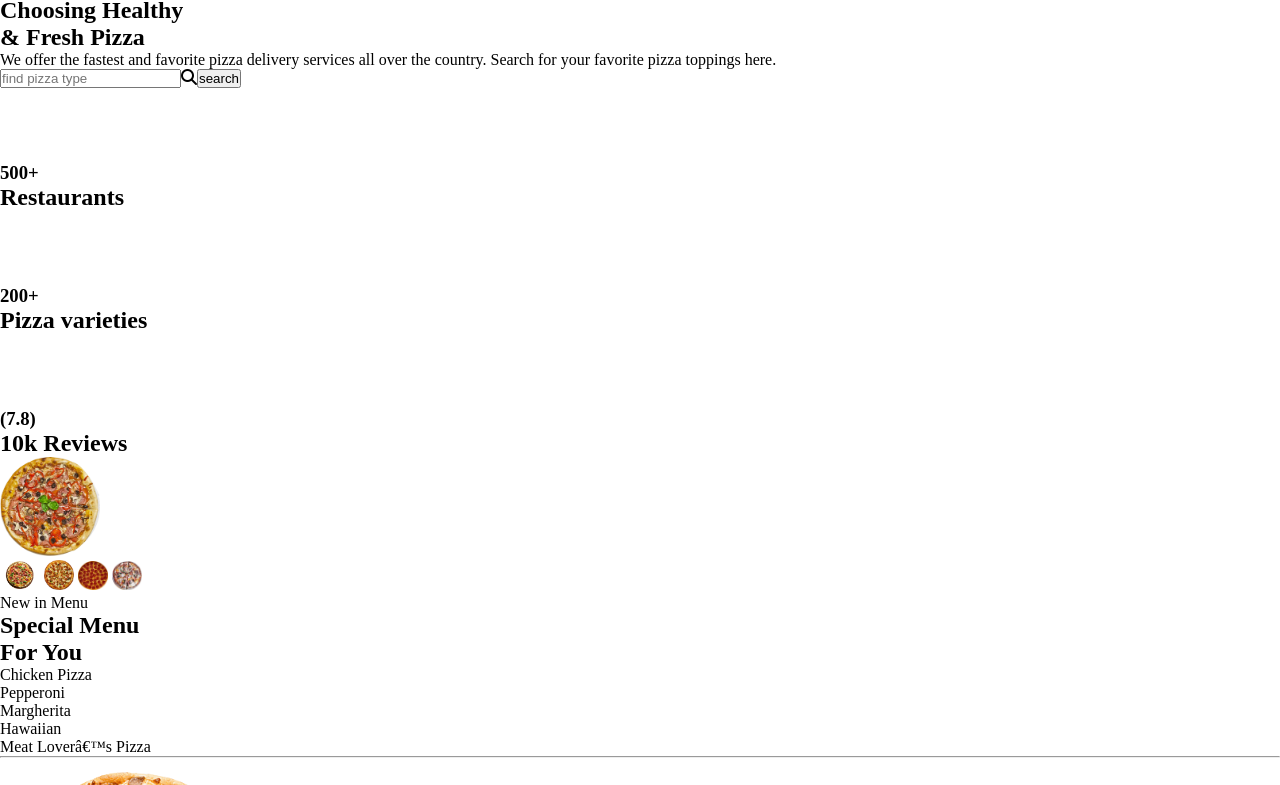
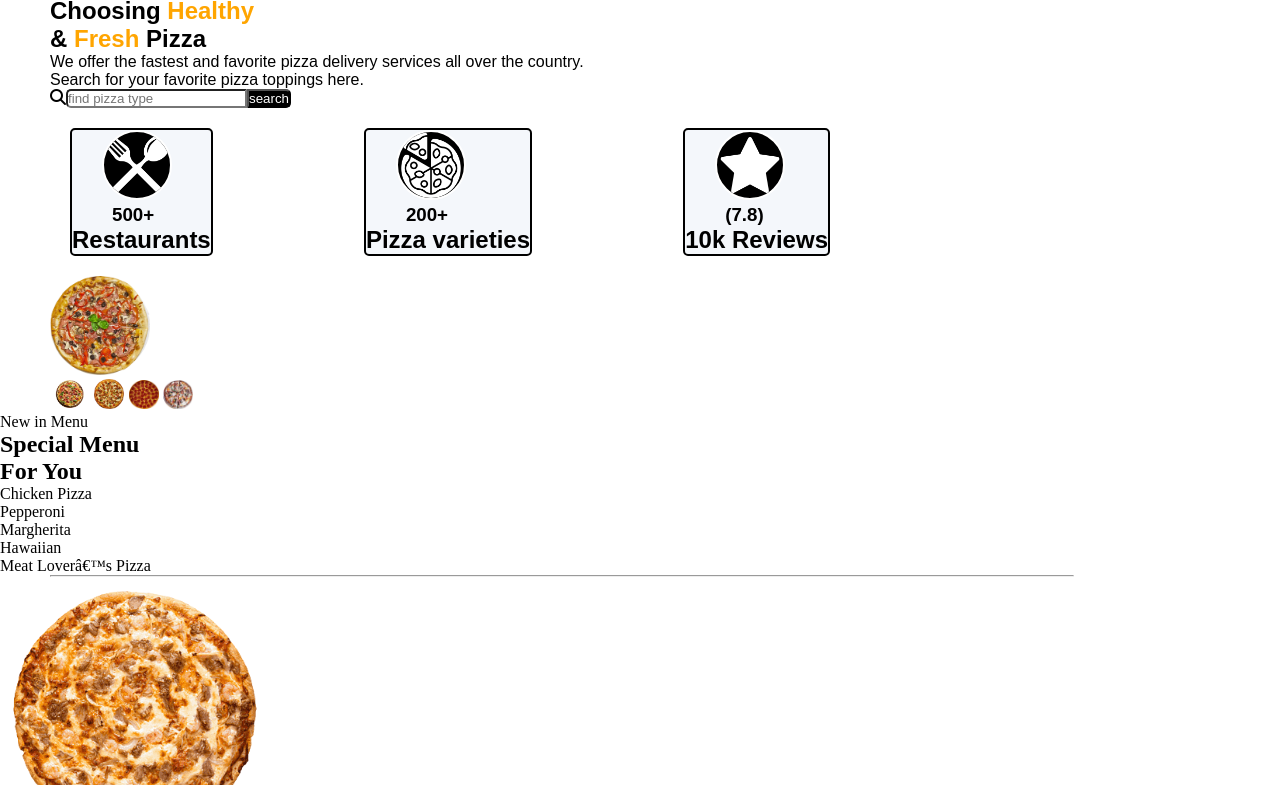
Before and after one commit to Edwinkipsang/pizarra, a plain HTML site: page index.html in a window 1280 px wide. Shown: the part 63-848 px from the top of the page. Drawn offline with Linux system fonts and the light colour scheme.

Commit message:
hero section

```diff
--- a/index.html
+++ b/index.html
@@ -45,30 +45,33 @@
     <section>
         <div class="hero-section">
             <div class="hero.content">
+                <div>
         <p>Easy way to order your food</p>
-        <h1>Choosing Healthy<br/>
-            & Fresh Pizza</h1>
-        <P>We offer the fastest and favorite pizza delivery services all over the country.
+        <h1>Choosing <span id="h">Healthy</span><br/>
+            & <span id="h">Fresh</span> Pizza</h1>
+        <P>We offer the fastest and favorite pizza delivery services all over the country.</P>
 
-            Search for your favorite pizza toppings here.</P>
-            <input  type="text" placeholder="find pizza type" ><i class="fa-solid fa-magnifying-glass"></i><button class="btn btn-search">search</button>
-            <div>
-            <div>
-                <img src="images/cutlery.png" alt="cuttery tools"width="70px"/>
-                <h3>500+</h3>
+            <p>Search for your favorite pizza toppings here.</P>
+                <i class="fa-solid fa-magnifying-glass"></i><input  id="input"type="text"  placeholder="find pizza type" ></placeholder><button class="btn btn-search">search</button>
+            <div class="tools-section">
+            <div class="tool1">
+                <img class="tools"src="images/cutlery.png" alt="cuttery tools"width="70px"/>
+                <h3 class="part">500+</h3>
                 <h2>Restaurants</h2>
             </div>
-            <div></div>
-                <img src="images/varieties.png" alt="200 types of pizza"width="70px"/>
-                <h3>200+</h3>
+            <div class="tool1">
+                <img class="tools" src="images/varieties.png" alt="200 types of pizza"width="70px"/>
+                <h3 class="part">200+</h3>
                 <h2>Pizza varieties</h2>
             </div>
-            <div>
-                <img src="images/star.png" alt="cuttery tools"width="70px"/>
-                <h3>(7.8)</h3>
+            <div class="tool1">
+                <img class="tools" src="images/star.png" alt="cuttery tools"width="70px"/>
+                <h3 class="part">(7.8)</h3>
                 <h2>10k Reviews</h2>
             </div>
-            <div>
+            </div>
+            </div>
+            <div class="hero-pizza">
                 <img src="images/hero-pizza.png" alt="pizza" width="100"/>
                 <div>
                     <img src="images/pizza-1.png" alt="type of pizza's"width="40"/>
@@ -95,7 +98,7 @@
                 <li>Meat Lover’s Pizza</li>
             </ul>
         </div>
-        <hr/>
+        <hr class="hr"width="80%"/>
         <ul>
             <!-- <img src="images/barbecue-chicken-pizza.png" alt="bbq chicken pizza"width="270"/>
             <img src="images/tandoori-chicken.png" alt="tandoori chicken pizza"/>
@@ -135,28 +138,28 @@
             </div>
             <div>
                 <div>
-                <h5>Why Us</h5>
-                <h2>Why We Are</h2><h2> The Best</h2>
+                <h5><span id="h">Why Us</h5>span</h5>
+                <h2>Why We Are<span id="h"> The Best</span></h2>
                 <p>We always try to maintain our food quality for our customers.
 
                     Our customers’ satisfaction is our top priority</p>
                </div>
                <div class="services">
-                <div><img src="images/fresh-pizza.png" alt="get fresh pizza from the oven"width="70"/></div>
+                <div><img class="tools" src="images/fresh-pizza.png" alt="get fresh pizza from the oven"width="70"/></div>
                 <div><h2>Fresh Pizza</h2>
                 <p>We make our pizza to suit your needs as
                     we use the best quality ingredients.</p></div>
                </div>
                <div class="services">
                 <div>
-                <img src="images/fast-delivery.png" atl="we offer delivery services"width="70"/>
+                <img class="tools"src="images/fast-delivery.png" atl="we offer delivery services"width="70"/>
                </div>
                <div><h2>Fast Delivery</h2>
             <p>Through rapid delivery, we provide a high
                 level of customer service</p></div>
                 </div>
                 <div>
-                    <div><img src="images/quality.png"alt="good quality food served to our customers" width="70"/></div>
+                    <div><img  class="tools" src="images/quality.png"alt="good quality food served to our customers" width="70"/></div>
                     <div><h2>Best Quality</h2><P>Our delivery service that is available at
                         any time and usually everyday.</P></div>
                 </div>
@@ -168,7 +171,7 @@
             <h5>Need Any Help?</h5>
             </div>
             <div>
-            <h1>Our support Team </h1><h1>Is Ready To Assist you</h1>
+            <h1><span id="h">Our support Team </span> Is Ready To Assist you</h1>
             <div>
                 <img src="images/mail.png" alt="find us through our email"width="30"/>
                 <h1>Email Address</h1>
--- a/sass/pages/home/_hero.scss
+++ b/sass/pages/home/_hero.scss
@@ -1,4 +1,62 @@
 @use "../../utilities/variables" as *;
-div h2{
-    @include flex(space-between, center);
+
+@use "../../utilities/mixins" as *;
+section{
+    // background-color: $primary-color;
+    .hero-section{
+        padding-left: 50px;
+        .hero-content{
+            @include flex (space-between, center);
+        }
+    }
+  }
+  .hero-section{
+    // @include flex (space-between, center);
+    font-family: "Kanit", sans-serif;
+    font-weight: 500;
+    font-style: normal
+  }
+  #h{
+    color:$primary-color
+  }
+  div p{
+    font-weight: 400
+  }
+  #input{
+    border-top-left-radius: 5px;
+    border-bottom-left-radius: 5px;
+  }
+  .btn-search{
+    background-color: $black;
+    color:#fff;
+    border-top-right-radius: 5px;
+    border-bottom-right-radius: 5px
+  }
+  .tools-section{
+    @include flex (space-between, center);
+    width: 800px;
+    // height: 30vh;
+    // background-color: $light-grey;
+
+  }
+.tools{
+    background-color: $black;
+    border-radius: 50%;
+    border:2px solid #fff;
+    gap:5px;
+    margin-left: 30px;
+
+
 }
+.tool1{
+    border:2px solid $black;
+    background-color: $light-grey;
+    border-radius: 5px;
+    margin: 20px;
+}
+.part{
+    padding-left: 40px;
+}
+.hr{
+    margin-left: 50px;
+}
--- a/sass/pages/home/_nav.scss
+++ b/sass/pages/home/_nav.scss
@@ -14,33 +14,32 @@ nav {
             padding: 10px;
             display: inline-block;
 
-
             &:hover {
               background-color: $primary-color;
-              color:#fff
-
+              color: #fff;
             }
           }
         }
       }
     }
-    .nav-right{
-        @include flex (space-between,center);
-    .fa-bars {
-            //display:none
-        }
+    .nav-right {
+      @include flex(space-between, center);
+      .fa-bars {
+        //display:none
+      }
     }
   }
 }
+
 //    media queries
-@media screen and (max-width:600px){
-    .nav-center{
-        display:none
+@media screen and (max-width: 600px) {
+  .nav-center {
+    display: none;
+  }
+  .nav-right {
+    gap: 10px;
+    .fa-bars {
+      display: inline-block;
     }
-    .nav-right{
-        gap:10px;
-    .fa-bars{
-            display:inline-block
-        }
-    }
+  }
 }
```
Also changed, not shown: css/style.css.
